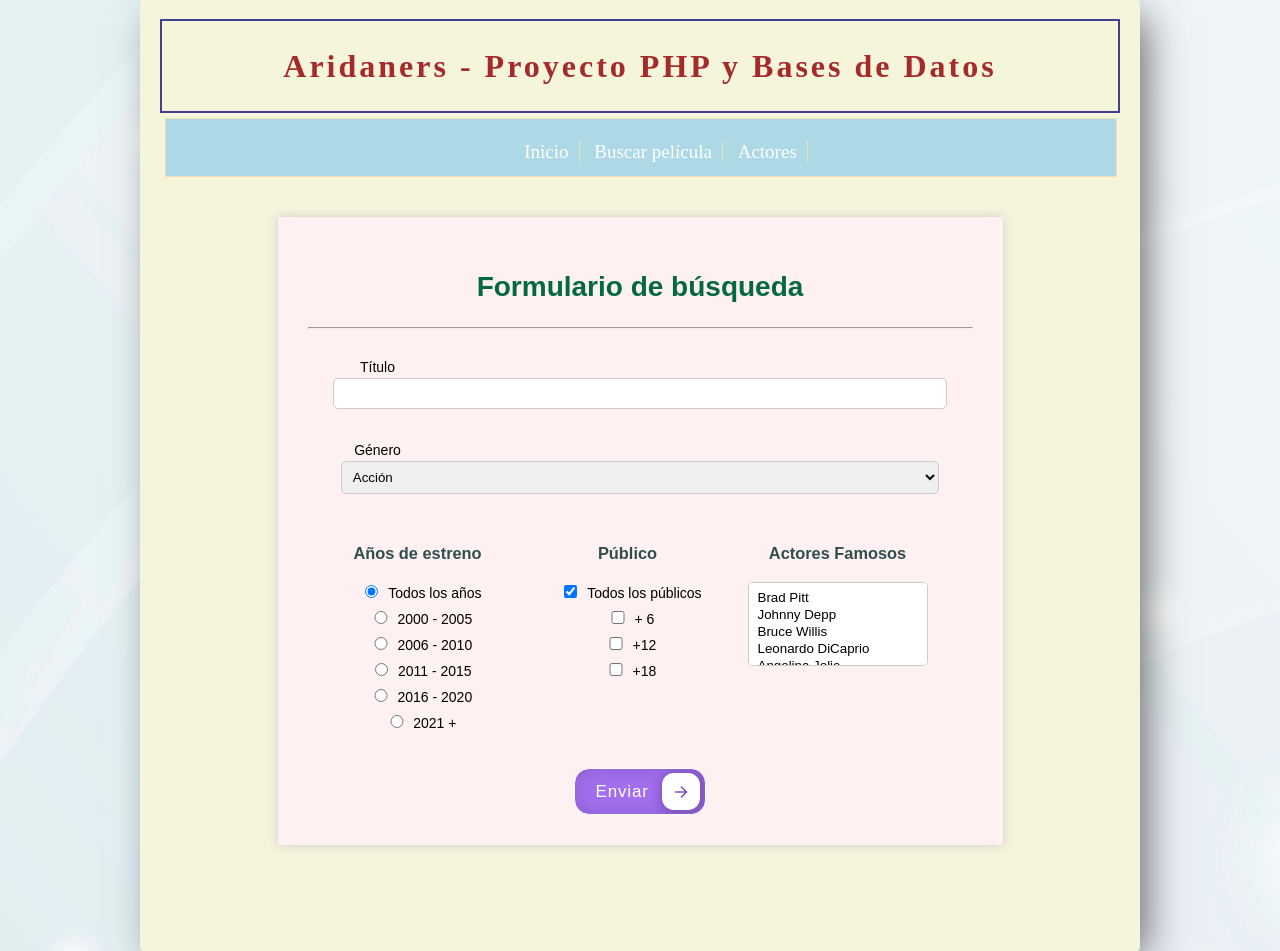
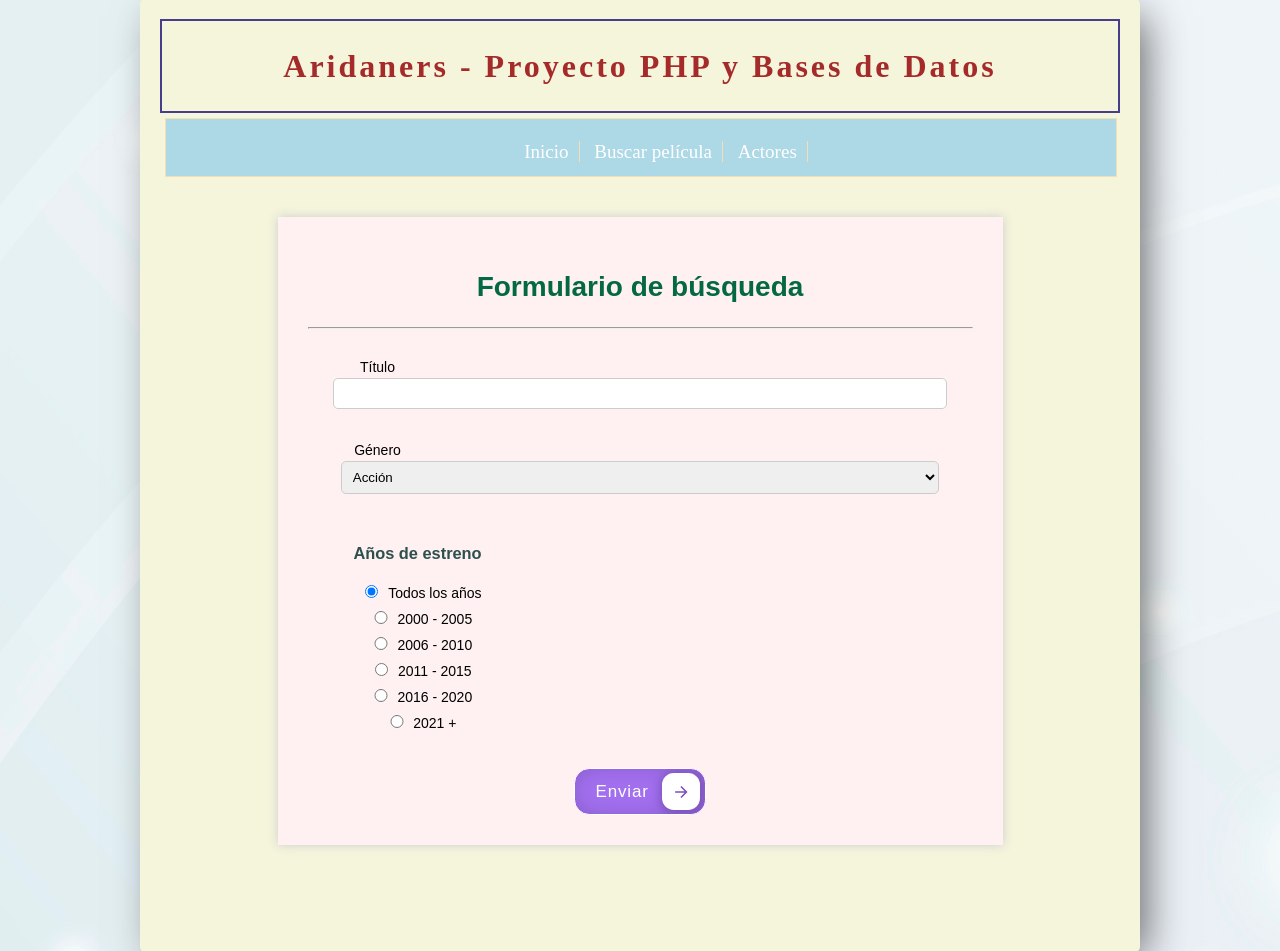
Before and after one commit to imanol-72/Proyecto-PHP, a PHP site: page /form_buscar.php in a window 1280 px wide. Shown: the part 21-972 px from the top of the page. Run offline with PHP 8.4, Linux system fonts and the light colour scheme.

Commit message:
Add files via upload

```diff
--- a/form_buscar.php
+++ b/form_buscar.php
@@ -40,32 +40,7 @@
                 <input type="radio" name="ano" value="E" <?php  if (isset($ano)&& ($ano == "E")){echo 'checked = "checked"';} ?>>2021 +<br>
             </div>
 
-            <div class="cajas_form">
-                <h3>Público</h3>
-                <input type="checkbox" checked="checked" name="edad[]" value="todos" <?php  if (isset($edad)&& in_array("todos", $edad)){echo 'selected = "selected"';} ?>>Todos los públicos<br>
-                <input type="checkbox" name="edad[]" value="+6" <?php  if (isset($edad)&& in_array("+6", $edad)){echo 'selected = "selected"';} ?>>+ 6<br>
-                <input type="checkbox" name="edad[]" value="+12"<?php  if (isset($edad)&& in_array("+12", $edad)){echo 'selected = "selected"';} ?>>+12<br>
-                <input type="checkbox" name="edad[]" value="+18"<?php  if (isset($edad)&& in_array("+18", $edad)){echo 'selected = "selected"';} ?>>+18<br>
 
-            <span class="error">
-                <?php if (isset($errores['edad'])) echo $errores['edad'] ?>
-            </span><br />
-            </div>
-
-            <div class="cajas_form">
-            <h3>Actores Famosos</h3>
-                <select name="actores[]" size="4" multiple="multiple">
-                <option value="Brad Pitt"  <?php if (isset($actores) && in_array("Brad Pitt", $actores)) echo "selected = 'selected'" ?>  >Brad Pitt </option>
-                <option value="Johnny Depp"  <?php if (isset($actores) && in_array("Johnny Depp", $actores)) echo "selected = 'selected'" ?>  >Johnny Depp</option>
-                <option value="Bruce Willis" <?php if (isset($actores) && in_array("Bruce Willis", $actores)) echo "selected = 'selected'" ?>  >Bruce Willis</option>
-                <option value="Leonardo DiCaprio" <?php if (isset($actores) && in_array("Leonardo DiCaprio", $actores)) echo "selected = 'selected'" ?>  >Leonardo DiCaprio</option>
-                <option value="Angelina Jolie" <?php if (isset($actores) && in_array("Angelina Jolie", $actores)) echo "selected = 'selected'" ?>  >Angelina Jolie</option>
-                <option value="Scarlett Johansson" <?php if (isset($actores) && in_array("Scarlett Johansson", $actores)) echo "selected = 'selected'" ?>  >Scarlett Johansson</option>
-            </select><br />
-            <span class='error'>
-                <?php if (isset($errores['actores'])) echo $errores['actores'] ?>
-            </span>
-            </div>
 
         <br /><label>&nbsp;</label>
 
```
